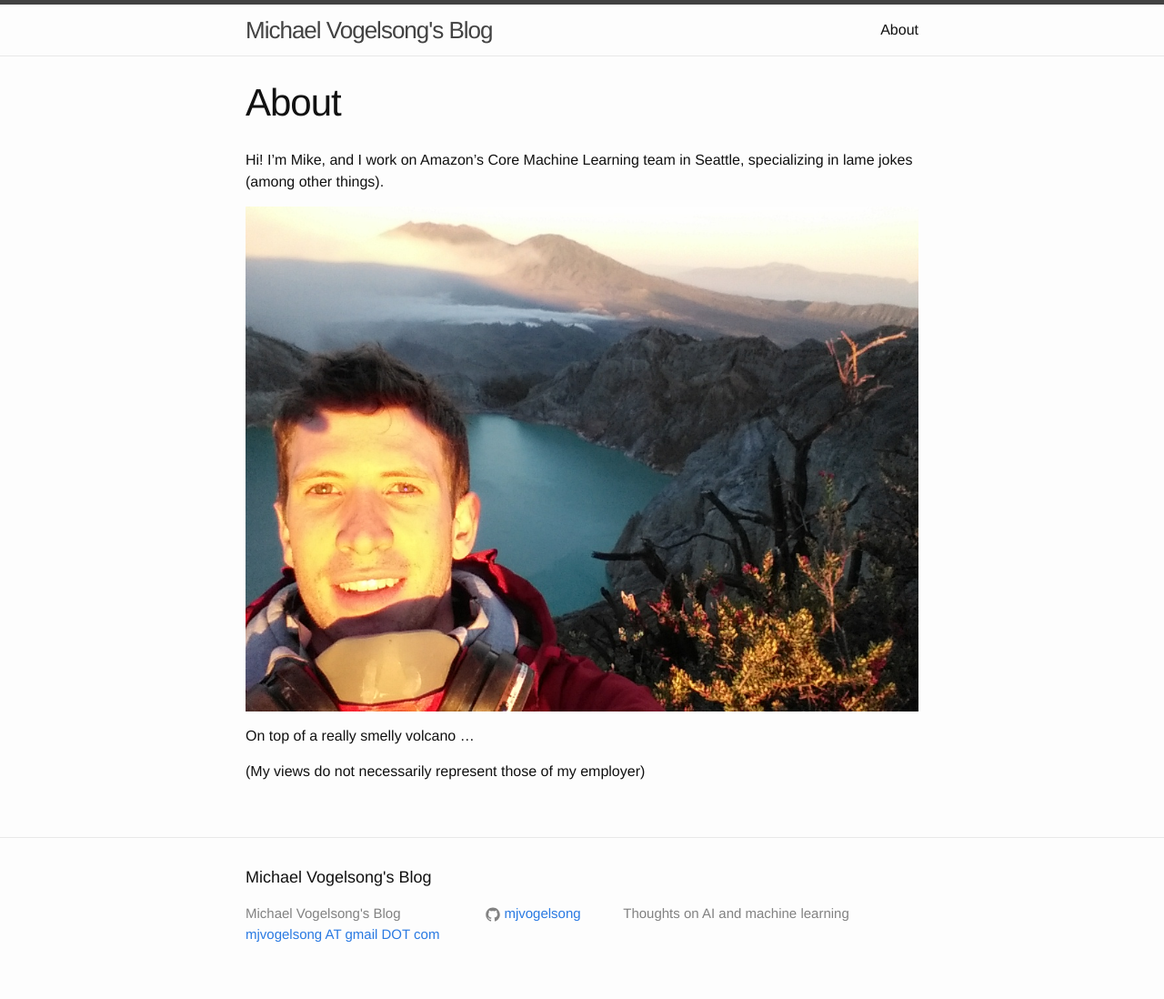
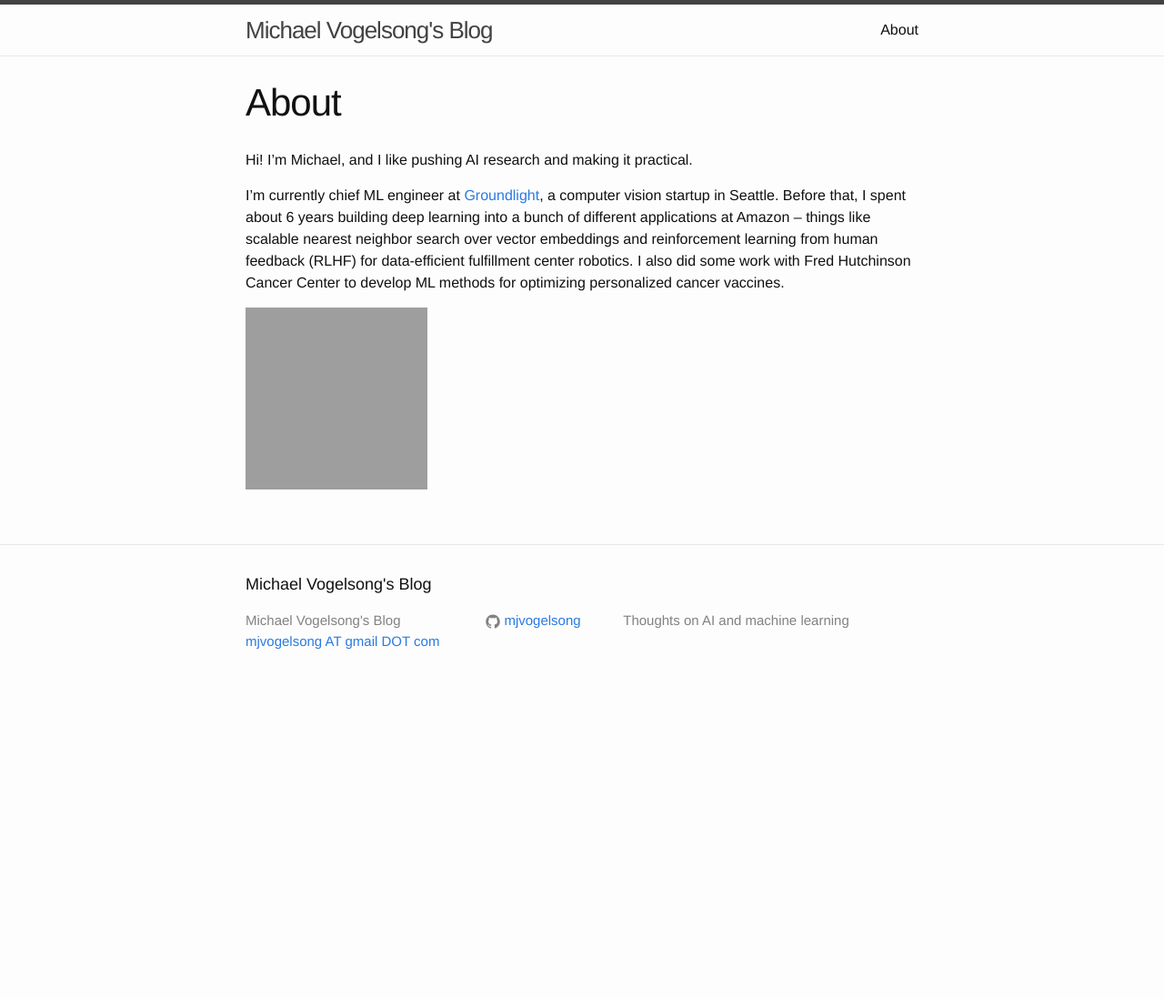
Before and after one commit to mjvogelsong/mjvogelsong.github.io, a Jekyll site: the page built from about.md, in a window 1280 px wide. Shown: the whole page at 91% size. Built offline with Jekyll 4.4.1, drawn with Linux system fonts in a browser that asks for light colours; after the commit the page ends 900 px from its top, so only the background shows below that; grey boxes are pictures that could not be loaded.

Commit message:
Update "About" page

```diff
--- a/about.md
+++ b/about.md
@@ -4,11 +4,11 @@ title: About
 permalink: /about/
 ---
 
-Hi! I'm Mike, and I work on Amazon's Core Machine Learning team in Seattle,
-specializing in lame jokes (among other things).
+Hi!
+I'm Michael, and I like pushing AI research and making it practical.
 
-<img src="/assets/KawaIjen.jpg">
+I'm currently chief ML engineer at [Groundlight](https://www.groundlight.ai/), a computer vision startup in Seattle.
+Before that, I spent about 6 years building deep learning into a bunch of different applications at Amazon -- things like scalable nearest neighbor search over vector embeddings and reinforcement learning from human feedback (RLHF) for data-efficient fulfillment center robotics.
+I also did some work with Fred Hutchinson Cancer Center to develop ML methods for optimizing personalized cancer vaccines.
 
-On top of a really smelly volcano ...
-
-(My views do not necessarily represent those of my employer)
+<img src="/assets/images/michael.png" alt="Michael" width="200" height="200">
```
Also changed, not shown: README.md, assets/Profile1Square.jpeg (added).
